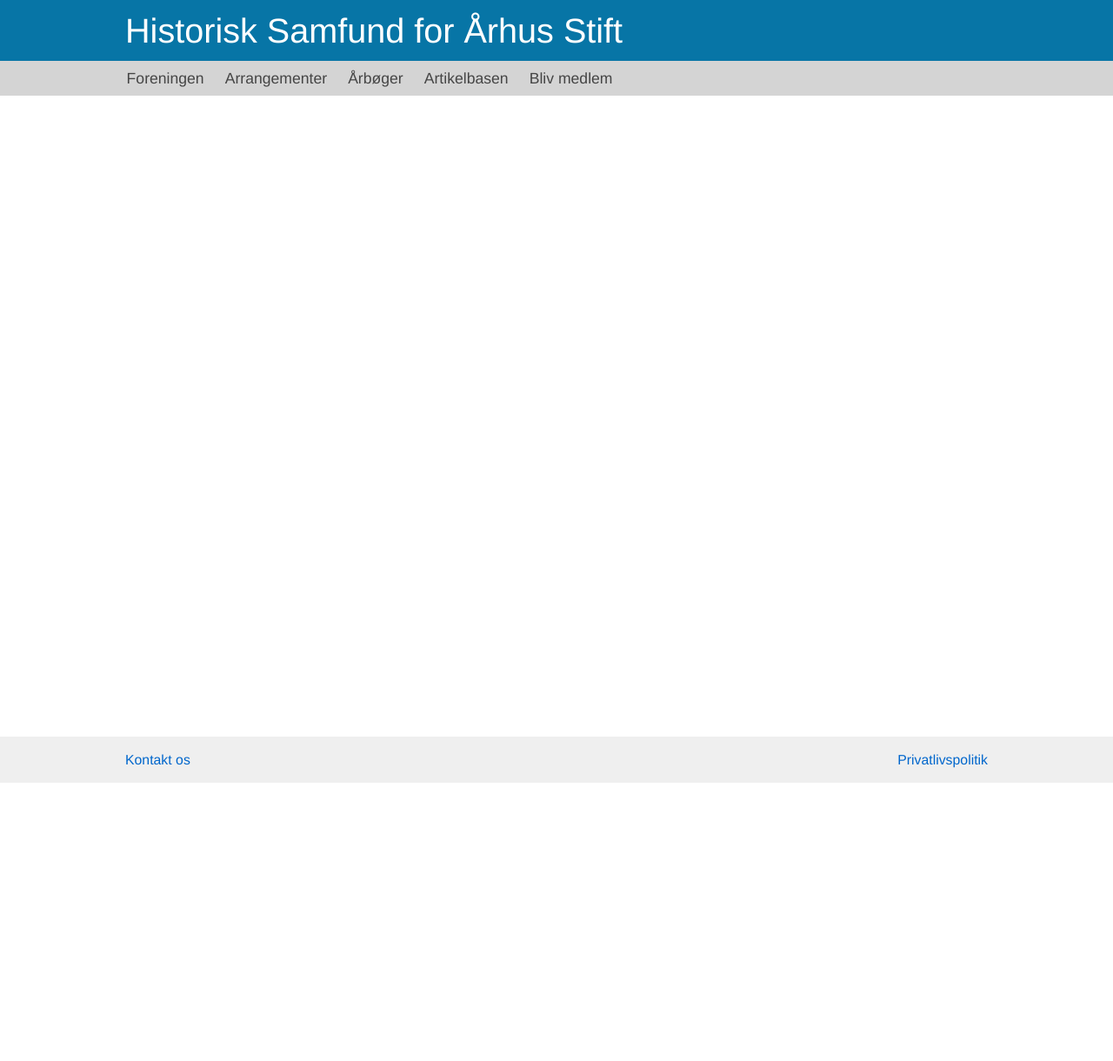
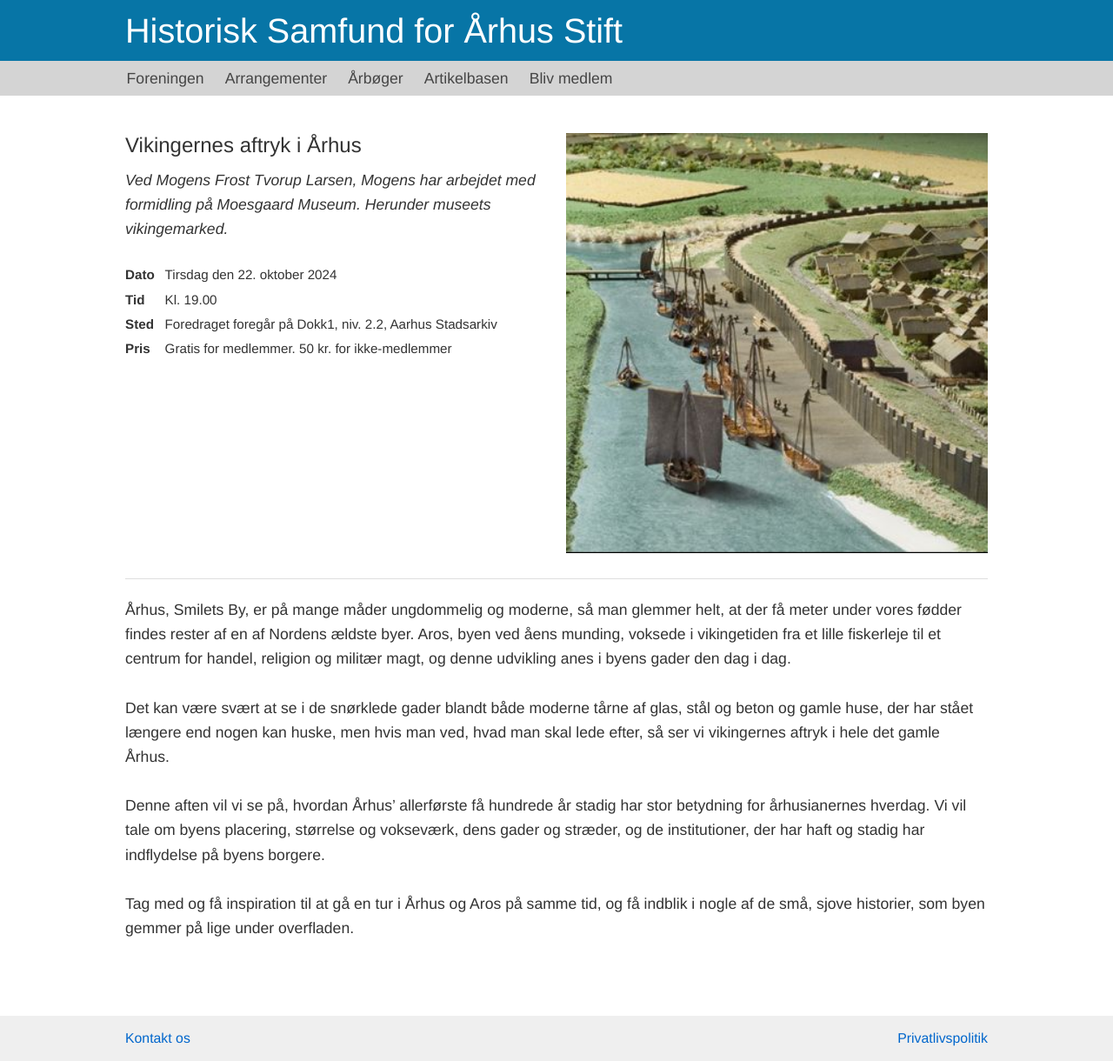
Before and after one commit to guldhorn/historisk-samfund, a Jekyll site: the page built from arrangementer/2024-10-22-vikingernes-aftryk-i-aarhus.md, in a window 1280 px wide. Shown: the whole page at 87% size. Built offline with Jekyll 4.4.1, drawn with Linux system fonts in a browser that asks for light colours; before the commit the page ends 900 px from its top, so only the background shows below that.

Commit message:
Update arrangements.yaml

```diff
--- a/_data/arrangements.yaml
+++ b/_data/arrangements.yaml
@@ -67,8 +67,18 @@
   image_url: /assets/chr-x-boern-arrangementsside.JPG
   image_alt: Kongelige besøg i Århus fra 1700-tallet til i dag
   title: Kongen kommer! Kongelige besøg i Århus fra 1700-tallet til i dag
-  presenter: Ved Nina Seirup, cand. mag. i historie og engelsk. Hun har fungeret som royal ekspert i TV2 Østjylland og på P1.
+  presenter: Ved Nina Seirup, cand. mag. i historie og engelsk. Nina har fungeret som royal ekspert i TV2 Østjylland og på P1.
   location: Foredraget foregår på Dokk1, niv. 2.2, Aarhus Stadsarkiv
   date: Torsdag den 12. september 2024
   time: Kl. 19.00
   price: Gratis for medlemmer. 50 kr. for ikke-medlemmer
+
+- page_url: /arrangementer/2024-10-22-vikingernes-aftryk-i-aarhus
+  image_url: /assets/aros-arrangementsside.jpg
+  image_alt: Vikingernes aftryk i Århus
+  title: Vikingernes aftryk i Århus
+  presenter: Ved Mogens Frost Tvorup Larsen, Mogens har arbejdet med formidling på Moesgaard Museum. Herunder museets vikingemarked.
+  location: Foredraget foregår på Dokk1, niv. 2.2, Aarhus Stadsarkiv
+  date: Tirsdag den 22. oktober 2024
+  time: Kl. 19.00
+  price: Gratis for medlemmer. 50 kr. for ikke-medlemmer
```
